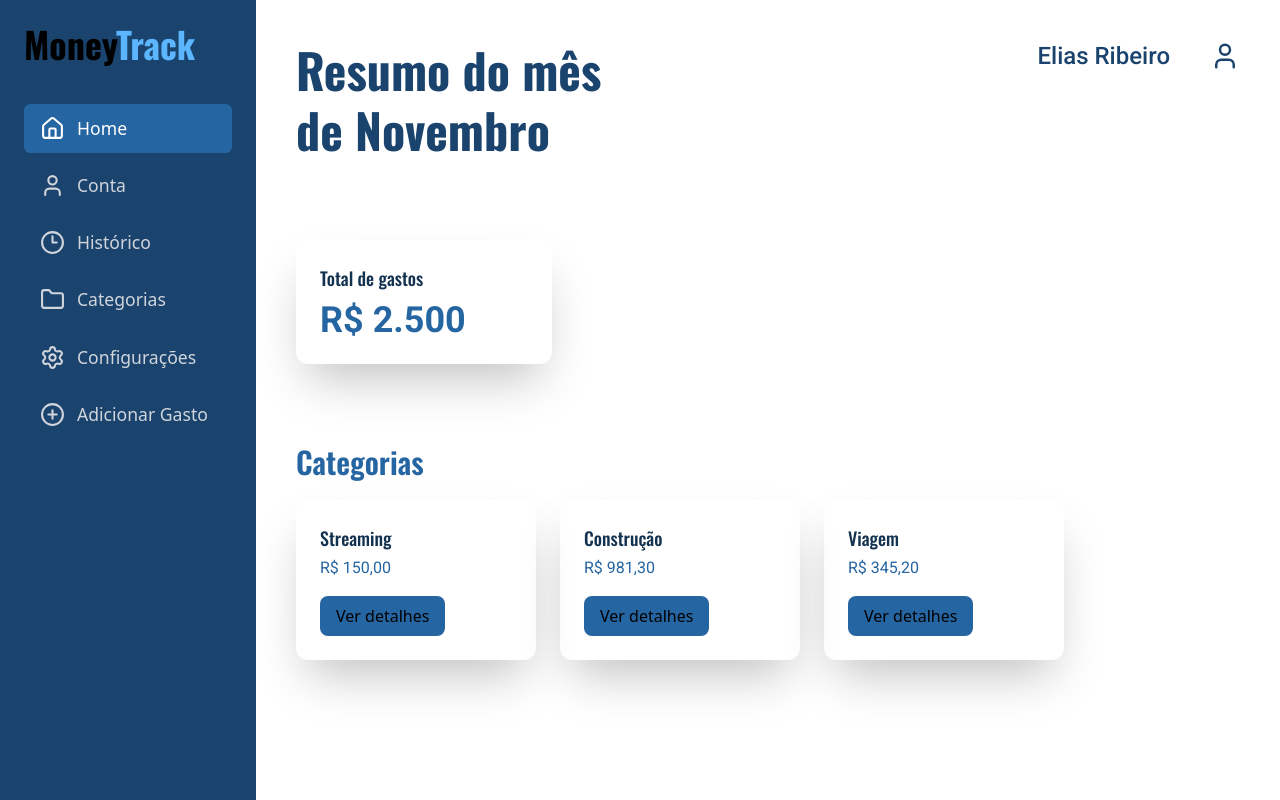
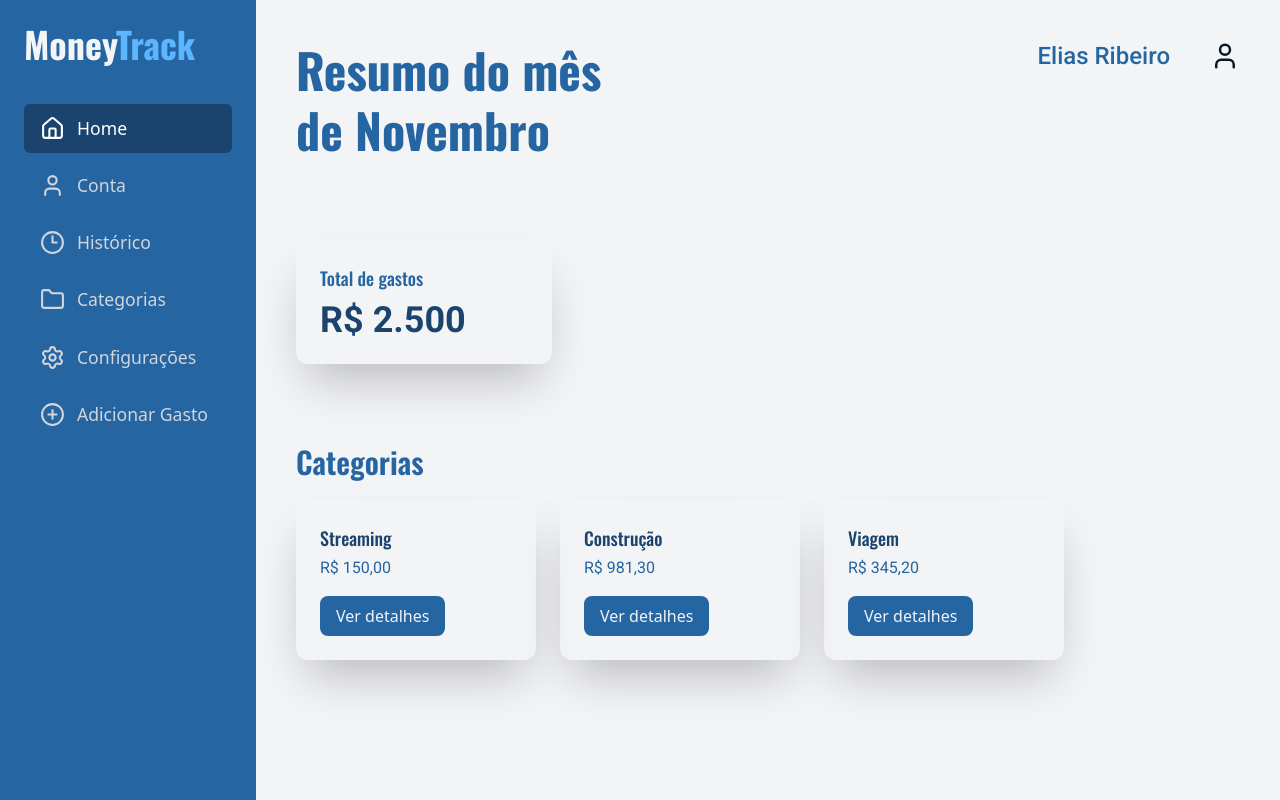
Before and after one commit to Elias700/MoneyTrack, a React (Vite) app: page / in a window 1280 px wide. Built offline with nearby package versions, Linux system fonts and the light colour scheme; a web font is replaced by a local one.

Commit message:
feat: update of global colors and visual adjustments
- Updated global colors to the new palette
- Changed sidebar and Home page colors
- Adjusted button colors for better contrast and consistency

```diff
--- a/src/components/Layout/Sidebar/Sidebar.tsx
+++ b/src/components/Layout/Sidebar/Sidebar.tsx
@@ -4,8 +4,8 @@ import { useNavigate, useLocation } from "react-router-dom";
 export default function Sidebar() {
 
     return (
-        <aside className="w-64 h-screen bg-(--color-primary-700) text-(--color-primary-50) p-6 flex flex-col">
-            <h1 className="text-4xl font-bold mb-10">
+        <aside className="w-64 h-screen bg-(--color-primary-300) text-(--color-primary-50) p-6 flex flex-col">
+            <h1 className="text-4xl font-bold mb-10 text-(--color-neutral-100)">
                 Money<span className="text-[#5BB6FF]">Track</span>
             </h1>
 
@@ -39,7 +39,7 @@ function SidebarItem({ icon, label, to }: ItemProps) {
 
     // Removi as classes de cor que estavam com sintaxe incorreta (ex: bg-(--...))
     const baseClasses = "w-full flex items-center gap-3 px-4 py-3 rounded-md text-sm transition-all duration-200 cursor-pointer";
-    const activeClasses = "bg-(--color-primary-500) text-white"; // Cor de fundo para o item ativo
+    const activeClasses = "bg-(--color-primary-400) text-white"; // Cor de fundo para o item ativo
     const inactiveClasses = "hover:bg-(--color-primary-800) hover:duration-500 text-gray-300"; // Cores para o item inativo
 
     const handleClick = () => {
--- a/src/components/UI/Buttons/Buttons.tsx
+++ b/src/components/UI/Buttons/Buttons.tsx
@@ -5,10 +5,10 @@ export function BtnViewDetails() {
         <button
             className="
         px-4 py-2 rounded-lg
-        bg-(--color-primary-500)
-        text-(--color-primary-50)
+        bg-(--color-primary-300)
+        text-(--color-neutral-100)
         font-medium
-        hover:bg-(--color-primary-800)
+        hover:bg-(--color-primary-400)
         cursor-pointer
         transition
       "
--- a/src/index.css
+++ b/src/index.css
@@ -3,18 +3,14 @@
 @import "tailwindcss";
 
 :root {
-  --color-neutral-50: #FFFFFF;
+
   --color-neutral-100: #F3F4F6;
   --color-neutral-200: #E3E7EA;
-  --color-neutral-600: #6C757D;
-  --color-neutral-800: #4a535a;
-  --color-neutral-900: #1C1C1C;
 
-  --color-primary-500: #2565A2;
-  --color-primary-600: #20558A;
-  --color-primary-700: #1A436D;
-  --color-primary-800: #133250;
-  --color-primary-900: #0D2134;
+  --color-primary-300: #2565A2;
+  --color-primary-400: #1A436D;
+  --color-primary-500: #081827;
+  --color-primary-600: #02070d;
 
   --color-desabled: #6f818b;
 
--- a/src/pages/Home/Home.tsx
+++ b/src/pages/Home/Home.tsx
@@ -1,4 +1,4 @@
-import { useState, useRef, useEffect } from "react"; // <-- Importamos useRef e useEffect
+import { useState, useRef, useEffect } from "react";
 import type { MouseEvent } from "react";
 import { BtnViewDetails } from "../../components/UI/Buttons/Buttons";
 import { useNavigate } from "react-router-dom";
@@ -19,14 +19,12 @@ const Home = () => {
     { label: "Configurações", value: "settings" },
   ];
 
-  // 1. Criamos referências para o menu e para o ícone/gatilho
   const menuRef = useRef<HTMLDivElement>(null);
   const iconRef = useRef<HTMLDivElement>(null);
 
-  // Lógica de Fechamento ao Clicar Fora
   useEffect(() => {
     const handleClickOutside = (event: globalThis.MouseEvent) => {
-      // Se o menu estiver aberto E o clique NÃO foi dentro do menu E o clique NÃO foi no ícone/gatilho
+
       if (
         isSelectOpen &&
         menuRef.current && !menuRef.current.contains(event.target as Node) &&
@@ -36,26 +34,21 @@ const Home = () => {
       }
     };
 
-    // Adiciona o listener
     document.addEventListener("mousedown", handleClickOutside);
 
-    // Remove o listener na desmontagem (Limpeza)
     return () => {
       document.removeEventListener("mousedown", handleClickOutside);
     };
-  }, [isSelectOpen]); // Roda sempre que a visibilidade do menu muda
+  }, [isSelectOpen]);
 
-  // Função para alternar o estado de visibilidade
   const toggleSelect = (e: MouseEvent<HTMLDivElement>): void => {
     e.stopPropagation();
     setIsSelectOpen(prev => !prev);
   };
 
-  // Função para lidar com o clique na opção do menu
   const handleOptionClick = (value: string): void => {
-    setIsSelectOpen(false); // Fecha o menu
+    setIsSelectOpen(false);
 
-    // Lógica de navegação baseada no valor
     if (value === "login") {
       navigate("/login");
     } else if (value === "cadastro") {
@@ -67,36 +60,34 @@ const Home = () => {
 
 
   return (
-    <main className="flex-1 w-full bg-(--color-primary-50) p-10 overflow-y-auto">
+    <main className="flex-1 w-full bg-(--color-neutral-100) p-10 overflow-y-auto">
 
       <div className="flex justify-between items-start">
-        <h1 className="text-5xl font-bold leading-tight text-(--color-primary-700)">
+        <h1 className="text-5xl font-bold leading-tight text-(--color-primary-300)">
           Resumo do mês <br /> de Novembro
         </h1>
 
         <div className="text-right flex gap-10 relative items-center">
-          <p className="text-2xl font-medium text-(--color-primary-700)">Elias Ribeiro</p>
+          <p className="text-2xl font-medium text-(--color-primary-300)">Elias Ribeiro</p>
 
-          {/* ÍCONE CLICÁVEL (referenciado por iconRef) */}
           <div
             ref={iconRef}
             onClick={toggleSelect}
-            className="text-2xl cursor-pointer text-(--color-primary-700) hover:text-(--color-primary-900)"
+            className="text-2xl cursor-pointer text-(--color-primary-500) hover:text-(--color-primary-300)"
           >
             <User size={30} />
           </div>
 
-          {/* DROP-DOWN CUSTOMIZADO (referenciado por menuRef) */}
           {isSelectOpen && (
             <div
               ref={menuRef}
-              className="absolute top-full right-0 z-10 p-2 border border-(--color-primary-200) rounded shadow-lg bg-white mt-1 min-w-max flex flex-col items-stretch"
+              className="absolute top-full right-0 z-10 p-2 border border-(--color-primary-200) rounded shadow-lg bg-(--color-primary-100) mt-1 min-w-max flex flex-col items-stretch"
             >
               {opcoes.map((opcao) => (
                 <p
                   key={opcao.value}
                   onClick={() => handleOptionClick(opcao.value)}
-                  className="px-4 py-2 text-(--color-primary-500) cursor-pointer hover:bg-(--color-primary-100) transition-colors duration-150"
+                  className="px-4 py-2 text-(--color-primary-300) hover:text-(--color-neutral-100) cursor-pointer hover:bg-(--color-desabled) transition-colors duration-150"
                 >
                   {opcao.label}
                 </p>
@@ -107,18 +98,17 @@ const Home = () => {
         </div>
       </div>
 
-      {/* ... (Restante do código omitido) ... */}
       <section className="mt-20">
         <div className="w-64 p-6 bg-(--color-primary-10) rounded-xl shadow-2xl">
-          <h2 className="text-lg font-medium text-(--color-primary-800)">Total de gastos</h2>
-          <p className="text-4xl font-bold mt-2 text-(--color-primary-500)">
+          <h2 className="text-lg font-medium text-(--color-primary-300)">Total de gastos</h2>
+          <p className="text-4xl font-bold mt-2 text-(--color-primary-400)">
             R$ 2.500
           </p>
         </div>
       </section>
 
       <section className="mt-20">
-        <h2 className="text-3xl font-semibold mb-5 text-(--color-primary-500)">Categorias</h2>
+        <h2 className="text-3xl font-semibold mb-5 text-(--color-primary-300)">Categorias</h2>
 
         <div className="flex gap-6 flex-wrap items-stretch">
 
@@ -127,8 +117,8 @@ const Home = () => {
             onClick={() => navigate("/categories")}
           >
             <div>
-              <h3 className="text-lg font-medium text-(--color-primary-800)">Streaming</h3>
-              <p className="text-(--color-primary-500) mt-1">R$ 150,00</p>
+              <h3 className="text-lg font-medium text-(--color-primary-400)">Streaming</h3>
+              <p className="text-(--color-primary-300) mt-1">R$ 150,00</p>
             </div>
 
             <div className="mt-4">
@@ -141,8 +131,8 @@ const Home = () => {
             onClick={() => navigate('/categories')}
           >
             <div>
-              <h3 className="text-lg font-medium text-(--color-primary-800)">Construção</h3>
-              <p className="text-(--color-primary-500) mt-1">R$ 981,30</p>
+              <h3 className="text-lg font-medium text-(--color-primary-400)">Construção</h3>
+              <p className="text-(--color-primary-300) mt-1">R$ 981,30</p>
             </div>
 
             <div className="mt-4">
@@ -152,8 +142,8 @@ const Home = () => {
 
           <div className="w-60 p-6 bg-(--color-primary-10) rounded-xl shadow-2xl flex flex-col justify-between h-full" onClick={() => navigate('/categories')}>
             <div>
-              <h3 className="text-lg font-medium text-(--color-primary-800)">Viagem</h3>
-              <p className="text-(--color-primary-500) mt-1">R$ 345,20</p>
+              <h3 className="text-lg font-medium text-(--color-primary-400)">Viagem</h3>
+              <p className="text-(--color-primary-300) mt-1">R$ 345,20</p>
             </div>
 
             <div className="mt-4">
```
Also changed, not shown: src/main.tsx (+5 -11 lines).
